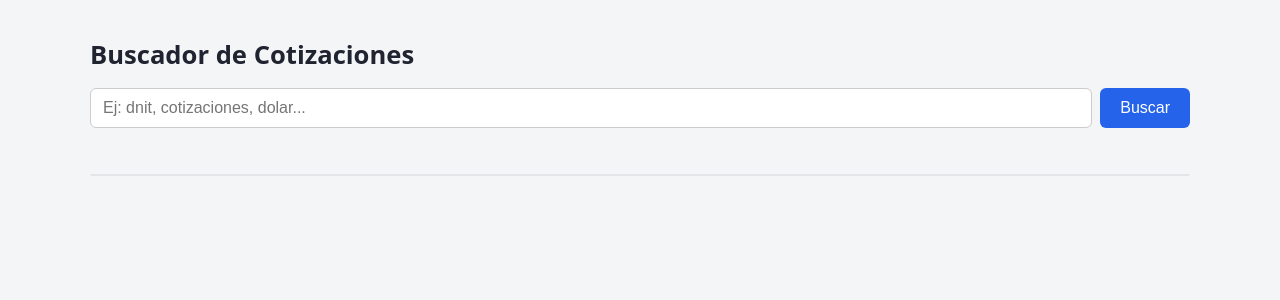
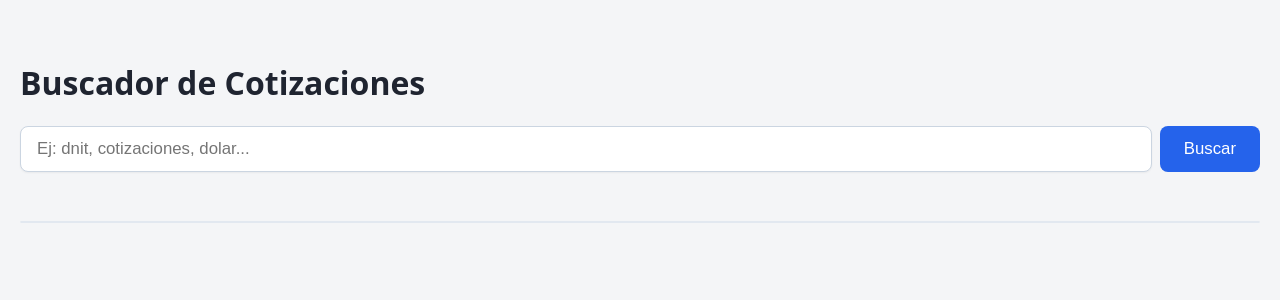
Before and after one commit to alejazvega27-coder/consultas-url, a Python web app: template backend/templates/index.html in a window 1280 px wide. Shown: the top 300 px of the page. Run offline with Jinja, Linux system fonts and the light colour scheme; the template is opened without the code that fills it, so the values that code supplies are empty.

Commit message:
Update style.css

```diff
--- a/backend/static/style.css
+++ b/backend/static/style.css
@@ -1,50 +1,67 @@
-* { box-sizing: border-box; }
-
 body {
   font-family: system-ui, Arial, sans-serif;
   background: #f4f5f7;
   margin: 0;
-  padding: 20px;
+  padding: 40px 20px;
   color: #1f2430;
 }
 
-.contenedor {
+.contenedor-principal {
   max-width: 1100px;
   margin: 0 auto;
 }
 
-h1 {
-  font-size: 1.6rem;
-  margin-bottom: 16px;
+/* Estilos de la pantalla de inicialización */
+.pantalla-inicio {
+  text-align: center;
+  margin-bottom: 30px;
+}
+
+.logo-institucion {
+  max-height: 90px;
+  width: auto;
+  margin-bottom: 15px;
+  object-fit: contain;
+}
+
+.pantalla-inicio h1 {
+  font-size: 2rem;
+  margin: 0 0 8px 0;
+  color: #1e3a8a;
+}
+
+.subtitulo {
+  color: #64748b;
+  font-size: 1rem;
+  margin: 0;
 }
 
 .barra-busqueda {
   display: flex;
   gap: 8px;
-  margin-bottom: 10px;
+  margin-bottom: 12px;
 }
 
 #input-busqueda {
   flex: 1;
-  padding: 10px 12px;
-  font-size: 1rem;
-  border: 1px solid #ccc;
-  border-radius: 6px;
+  padding: 12px 16px;
+  font-size: 1.05rem;
+  border: 1px solid #cbd5e1;
+  border-radius: 8px;
+  background: white;
+  box-shadow: 0 1px 2px rgba(0, 0, 0, 0.05);
 }
 
 #boton-buscar {
-  padding: 10px 20px;
-  font-size: 1rem;
+  padding: 12px 24px;
+  font-size: 1.05rem;
   background: #2563eb;
   color: white;
   border: none;
-  border-radius: 6px;
+  border-radius: 8px;
   cursor: pointer;
-}
-
-#boton-buscar:disabled {
-  opacity: 0.6;
-  cursor: default;
+  font-weight: 500;
+  transition: background 0.2s;
 }
 
 #boton-buscar:hover:not(:disabled) {
@@ -52,16 +69,19 @@ h1 {
 }
 
 #estado {
-  color: #555;
-  font-size: 0.9rem;
+  color: #475569;
+  font-size: 0.95rem;
   min-height: 1.2em;
+  margin-bottom: 16px;
+  font-weight: 500;
 }
 
 .tabla-contenedor {
   overflow-x: auto;
   background: white;
-  border-radius: 8px;
-  border: 1px solid #e3e5e8;
+  border-radius: 10px;
+  border: 1px solid #e2e8f0;
+  box-shadow: 0 4px 6px -1px rgba(0, 0, 0, 0.05);
 }
 
 table {
@@ -72,15 +92,17 @@ table {
 }
 
 th, td {
-  padding: 8px 12px;
+  padding: 10px 14px;
   text-align: center;
-  border-bottom: 1px solid #eee;
+  border-bottom: 1px solid #f1f5f9;
 }
 
 th {
-  background: #eef1f6;
+  background: #f8fafc;
+  color: #334155;
   position: sticky;
   top: 0;
+  font-weight: 600;
 }
 
 tbody tr:hover {
```
